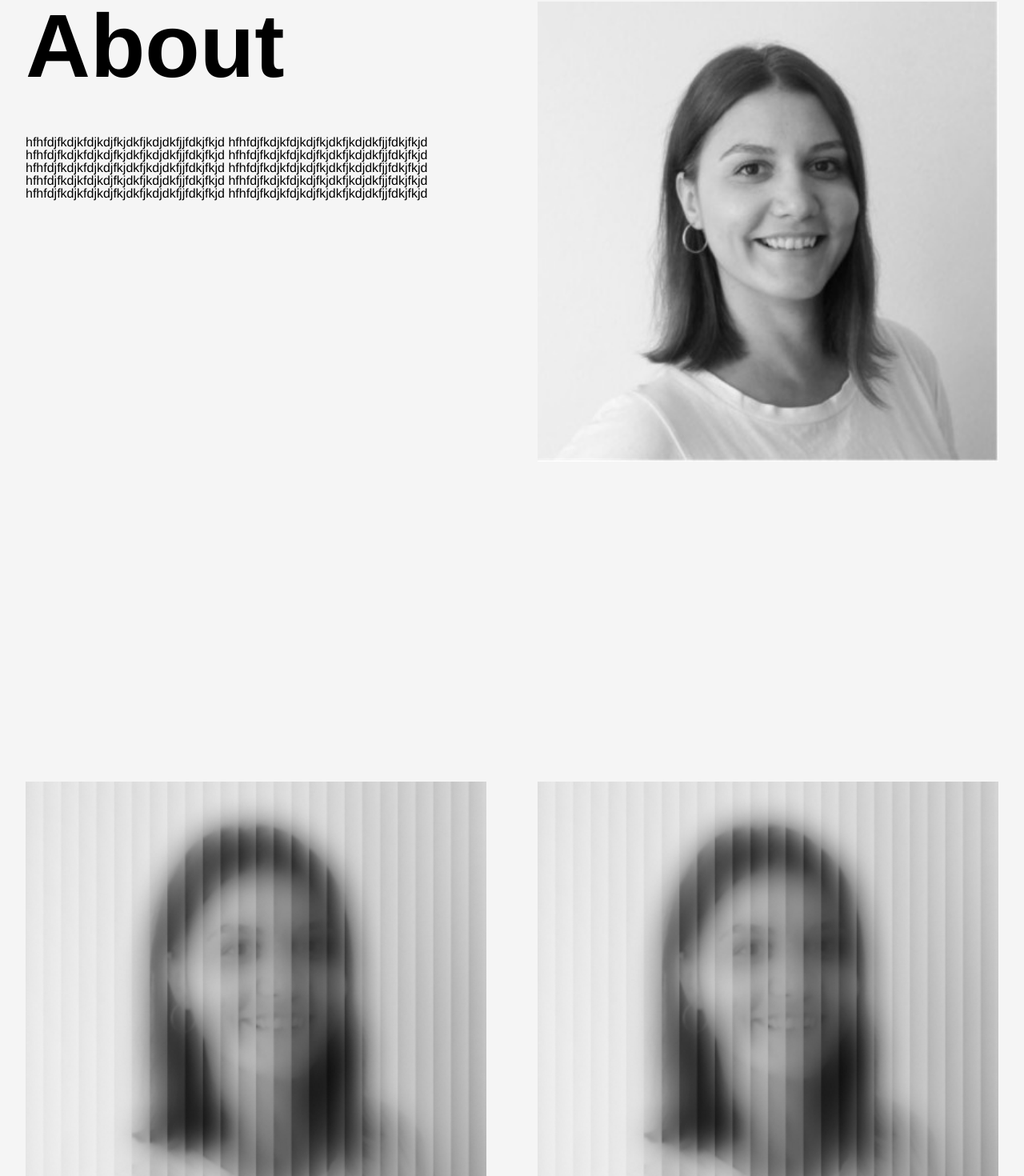
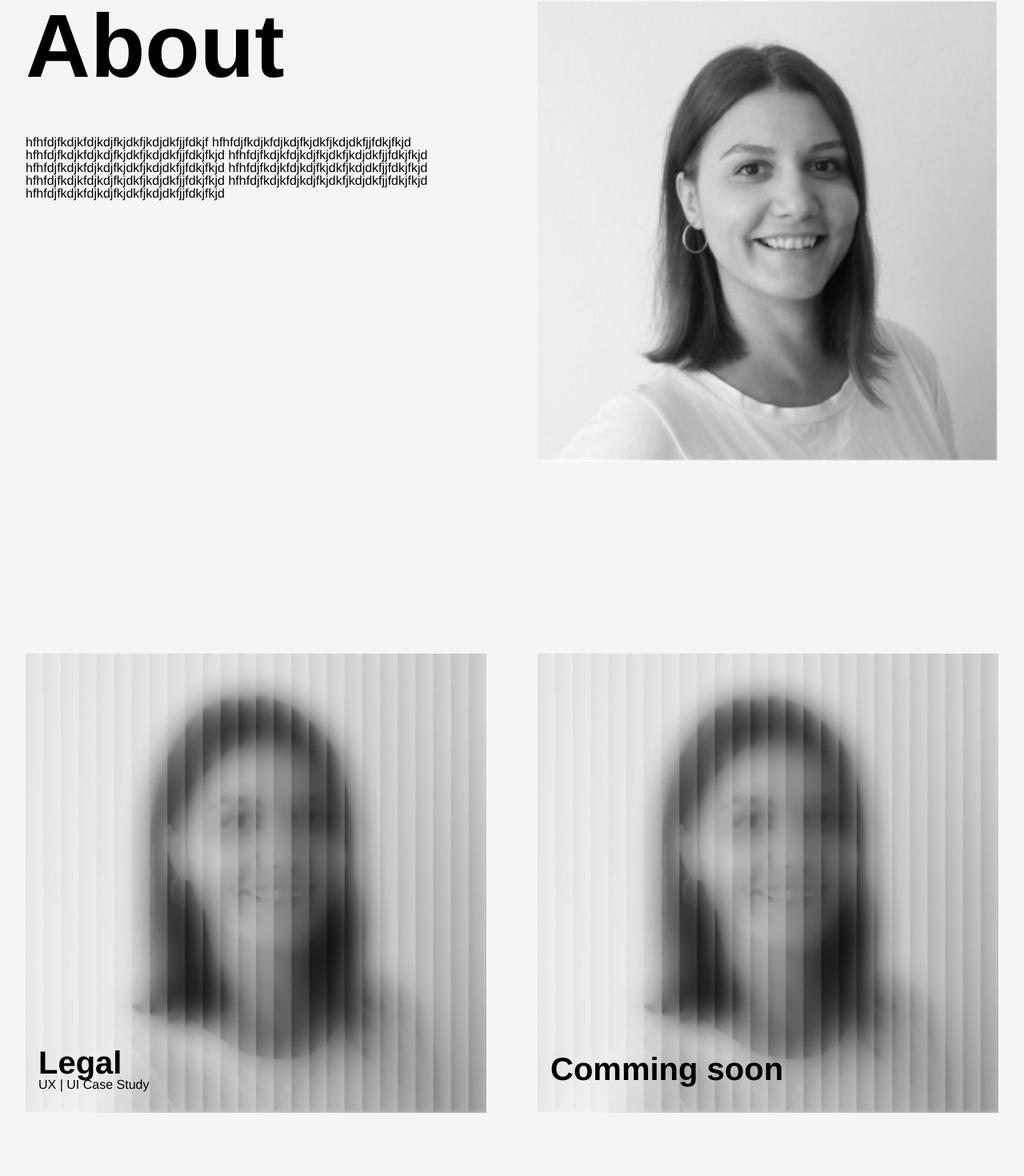
Before and after one commit to HristinaGjo/Website-Portfolio-HG, a React (Vite) app: page / in a window 1280 px wide. Shown: the part 882-2352 px from the top of the page at 80% size. Built offline with nearby package versions, Linux system fonts and the light colour scheme.

Commit message:
small css fixes

```diff
--- a/src/pages/HomePage.jsx
+++ b/src/pages/HomePage.jsx
@@ -18,7 +18,7 @@ const HomePage = () => {
       <div className={classes.aboutCtn}>
         <div className={classes.text}>
         <h2>About</h2>
-        <p>hfhfdjfkdjkfdjkdjfkjdkfjkdjdkfjjfdkjfkjd hfhfdjfkdjkfdjkdjfkjdkfjkdjdkfjjfdkjfkjd
+        <p>hfhfdjfkdjkfdjkdjfkjdkfjkdjdkfjjfdkjf
         hfhfdjfkdjkfdjkdjfkjdkfjkdjdkfjjfdkjfkjd
         hfhfdjfkdjkfdjkdjfkjdkfjkdjdkfjjfdkjfkjd
         hfhfdjfkdjkfdjkdjfkjdkfjkdjdkfjjfdkjfkjd
@@ -78,55 +78,3 @@ const HomePage = () => {
 }
 
 export default HomePage;
-
-
-
-
-// HomePage.js
-/* import React, { useRef } from "react";
-import SectionContainer from "../components/SectionContainer";
-import Header from "../components/Header";
-import Projects from "../components/Projects";
-import About from "../components/About";
-import Navbar from "../components/Navbar";
-import Services from "../components/Services";
-import Footer from "../components/Footer";
-import Connect from "../components/Connect";
-
-const HomePage = () => {
-  const headerRef = useRef(null);
-  const projectsRef = useRef(null);
-  const aboutRef = useRef(null);
-
-  const scrollToRef = (refName) => {
-    switch (refName) {
-      case "headerRef":
-        headerRef.current.scrollIntoView({ behavior: "smooth" });
-        break;
-      case "projectsRef":
-        projectsRef.current.scrollIntoView({ behavior: "smooth" });
-        break;
-      case "aboutRef":
-        aboutRef.current.scrollIntoView({ behavior: "smooth" });
-        break;
-      default:
-        break;
-    }
-  };
-
-  return (
-    <>
-    <SectionContainer>
-      <Navbar scrollToRef={scrollToRef} />
-        <Header ref={headerRef} />
-        <Projects ref={projectsRef} />
-        <About ref={aboutRef} />
-        <Services />
-        <Connect />
-      </SectionContainer>
-      <Footer />
-    </>
-  );
-};
-
-export default HomePage; */
--- a/src/styles/homePage.module.css
+++ b/src/styles/homePage.module.css
@@ -18,12 +18,11 @@
 
     .pageCtn{
         width: 100%;
-        height: 100vh;
+        height: auto;
         box-sizing: border-box;
         padding: 0 1.25rem;
         align-items: center;
         justify-content: center;
-        word-break: keep-all;
     }
 
     .heroCtn{
@@ -41,21 +40,20 @@
 
 
     .aboutCtn{
+        width: 100%;
         display: grid;
         grid-template-columns: 1fr;
-        gap: 1em;
-        min-height: 80vh;
+        gap: 2em;
+        height: auto;
+        margin-bottom: 2em;
         /* margin-bottom: 2em; */
-    }
-
-    .aboutCtn {
-        flex: 1; /* Let the text container grow to fill available space */
     }
 
     /* .text p{
         grid-column: 1 / -1;
         grid-row: 1 / -1;
     } */
+
     .aboutCtn img{
         width: 100%;
     }
@@ -68,8 +66,8 @@
         display: flex;
         flex-direction: column;
         justify-content: center;
-        align-items: center;
-        min-height: 50vh;
+        align-items: start;
+        height: auto;
         margin-bottom: 2em;
         gap: 2em;
     }
@@ -104,11 +102,13 @@
     }
 
     .servicesCtn{
-        min-height:50vh ;
+        height: auto;
+        /* min-height:50vh ; */
         display: flex;
         flex-direction: column;
         justify-content: center;
-        gap: 4em;
+        gap: 2em;
+        margin-bottom: 2em;
     }
 
     .servicesText {
@@ -122,13 +122,16 @@
     }
 
     .connectCtn{
-        min-height: 20vh;
+        height: auto;
+        /* min-height: 20vh; */
         width: 100%;
         word-break: keep-all;
     /* border-top: 1px solid black; */
         display: flex;
         justify-content:flex-start;
         align-items: center;
+        padding-top: 4em;
+        padding-bottom: 4em;
     }
     /* .emailBtn{
         width: 100%;
@@ -197,11 +200,13 @@
             display: grid;
             grid-template-columns: repeat(2, 1fr); /* Two equal parts */
             gap: 4em;
-            min-height: 100vh;
-            margin-bottom: 4em;
+            /* min-height: 100vh; */
+            height: auto;
+            margin-bottom: 15em;
         }
 
         .text {
+            width: 100%;
             align-self: start;
         }
 
@@ -212,11 +217,12 @@
         .projectsCtn{
             display: grid;
             grid-template-columns:repeat(2, 1fr);
-            min-height: 100vh;
+            height: auto;
+            /* min-height: 100vh; */
             gap: 4rem;
             justify-content: center;
-            align-items: center;
-            margin-bottom: 4em;
+            align-items: start;
+            margin-bottom: 15em;
         }
 
         .projectsCtn .projectOne {
@@ -225,6 +231,7 @@
 
         .projectsCtn .projectTwo {
             position: relative;
+
         /* width:100%;
             height: 84%;
             background: black; */
@@ -232,6 +239,7 @@
 
         .projectOne img{
             width: 100%;
+
         }
 
         .projectTwo img{
@@ -249,11 +257,13 @@
         }
 
         .servicesCtn{
-            min-height:60vh ;
+            height: auto;
+            /* min-height:60vh ; */
             display: grid;
             grid-template-columns: repeat(2, 1fr);
             justify-content: center;
             gap: 4em;
+            margin-bottom: 7.5em;
         }
 
         .servicesText {
--- a/src/styles/navbar.module.css
+++ b/src/styles/navbar.module.css
@@ -16,6 +16,7 @@ body{
     font-weight: 300;
     font-size: 0.875rem;
 }
+
 .rightCtn{
     display: flex;
     flex-direction: row;
@@ -44,8 +45,8 @@ body{
         font-size: 1.25rem;
         box-sizing: border-box;
         margin: 0;
+    }
 
-    }
     .rightCtn{
         display: flex;
         flex-direction: row;
```
